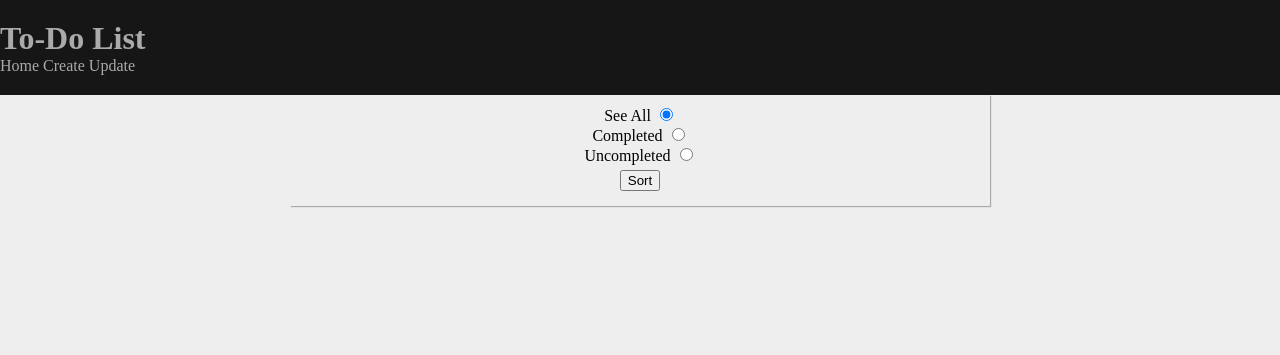
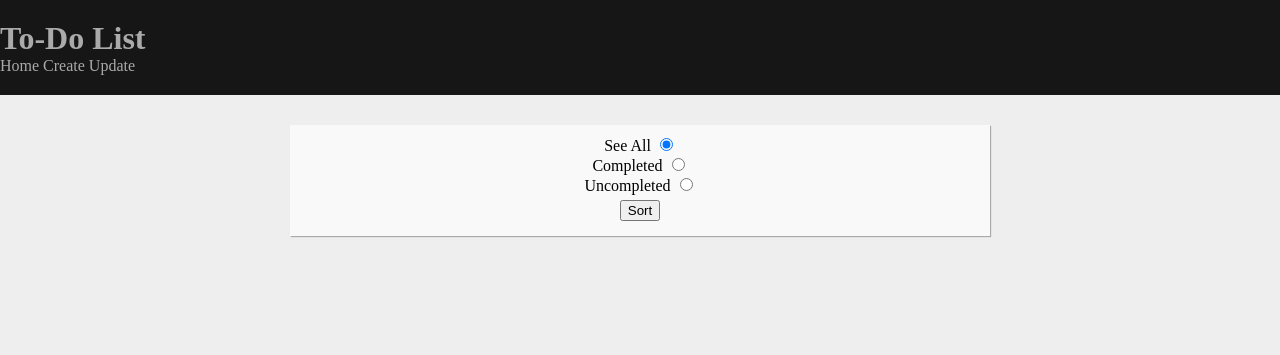
Before and after one commit to snauman817/flask-todo, a Flask app: page / in a window 1280 px wide. Shown: the top 355 px of the page. Run offline with Flask 2, Linux system fonts and the light colour scheme; data that the repository does not hold is empty; some libraries are stand-ins or nearby versions.

Commit message:
More styling changes

```diff
--- a/flask_todo/static/styles.css
+++ b/flask_todo/static/styles.css
@@ -11,10 +11,16 @@ body {
     background-color: #eeeeee;
 }
 
-.indexlist {
+.indexlist, .queryform {
     box-shadow: 1px 1px 1px #aaaaaa;
     margin: 0 auto;
     width: 700px;
+}
+
+.queryform {
+    background-color: #f9f9f9f9;
+    position: relative;
+    top: 30px;
 }
 
 header {
--- a/flask_todo/templates/index.html
+++ b/flask_todo/templates/index.html
@@ -13,6 +13,8 @@
             {% endif %}
         {% endfor %}
     </ul>
+</section>
+<section class="queryform">
     <form method="post">
         <label>
             See All
```
